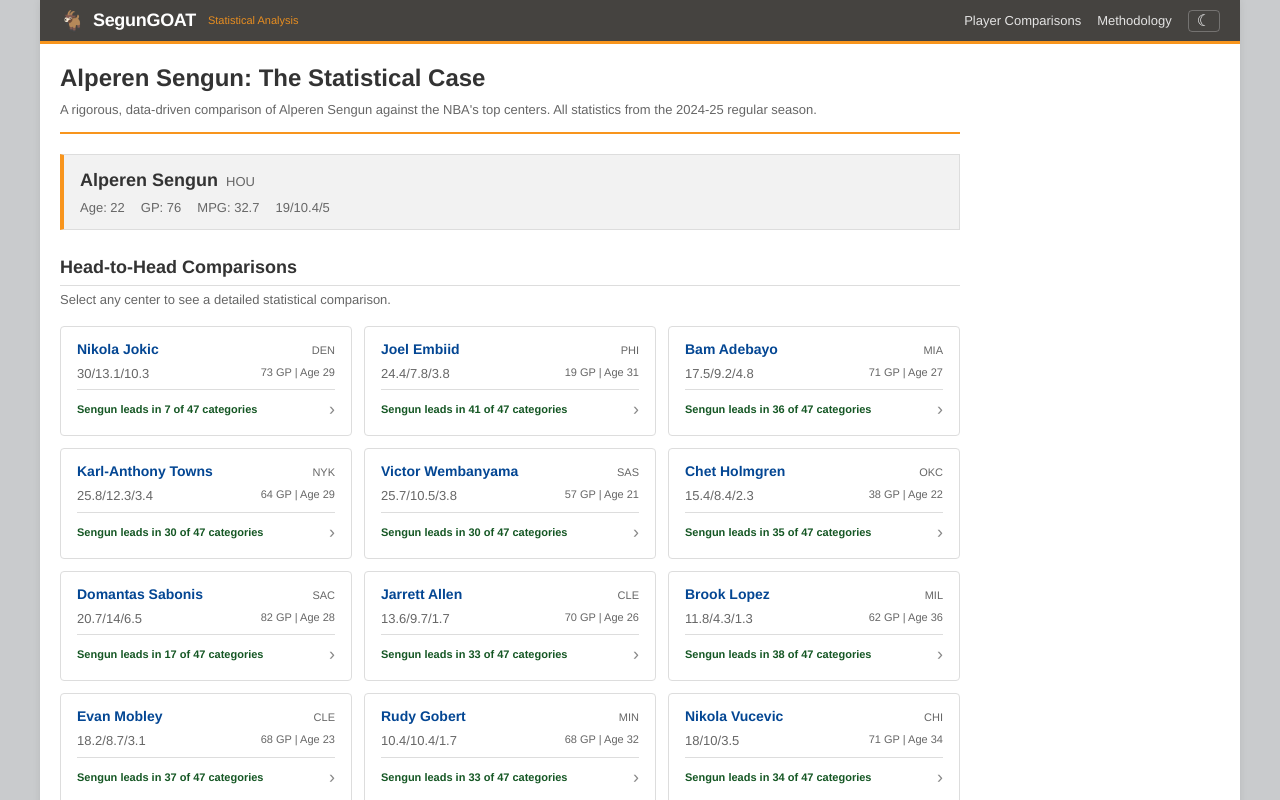
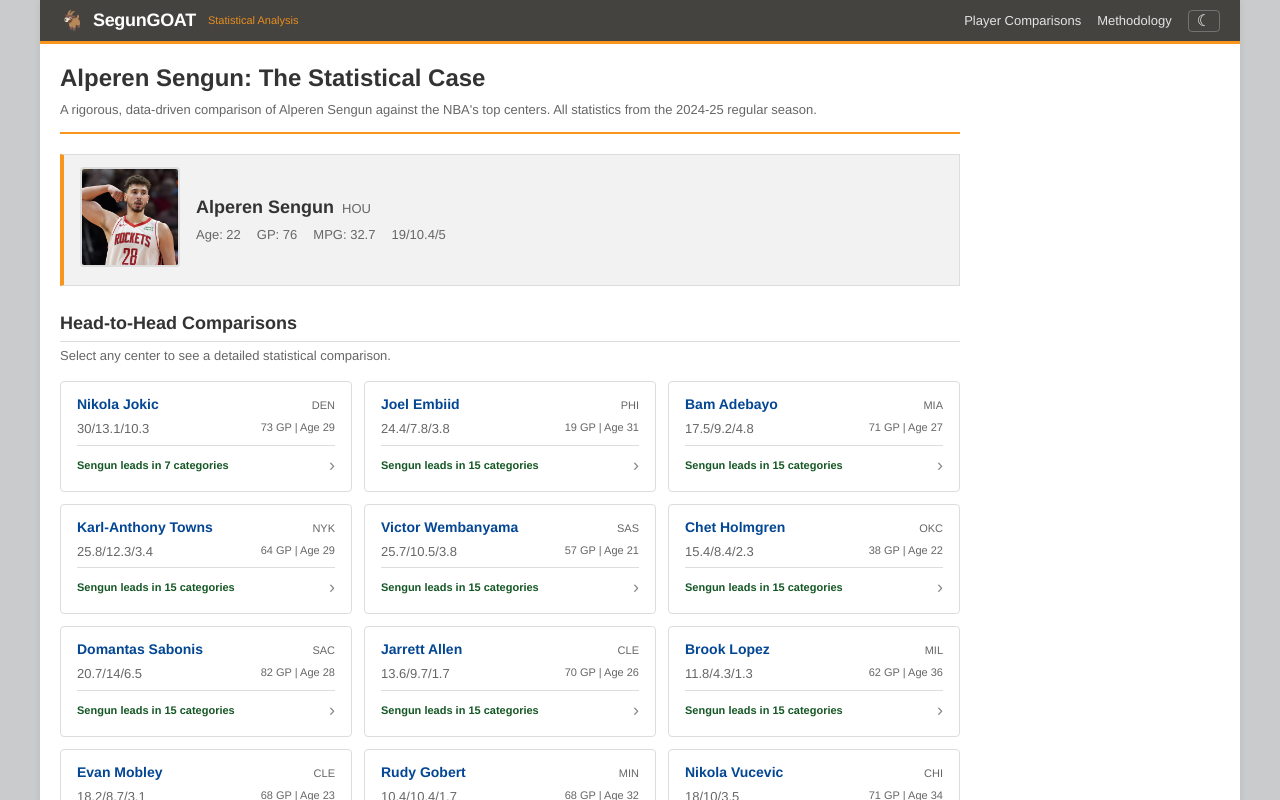
Before and after one commit to aguiarcode/sengungoat, a React (Vite) app: page /#/ in a window 1280 px wide. Shown: the top 800 px of the page. Built offline with nearby package versions, Linux system fonts and the light colour scheme.

Commit message:
tweaks jokic comparison

```diff
--- a/src/components/home/HomePage.css
+++ b/src/components/home/HomePage.css
@@ -19,11 +19,28 @@
 }
 
 .home-sengun-summary {
+  display: flex;
+  align-items: center;
+  gap: 16px;
   background: var(--color-sidebar-bg);
   border: 1px solid var(--color-border);
   border-left: 4px solid var(--color-accent);
   padding: 12px 16px;
   margin-bottom: 24px;
+}
+
+.sengun-photo {
+  flex-shrink: 0;
+}
+
+.sengun-photo img {
+  width: 100px;
+  height: 100px;
+  object-fit: cover;
+  object-position: top;
+  border-radius: 4px;
+  border: 2px solid var(--color-border);
+  background: var(--color-content-bg);
 }
 
 .sengun-info h2 {
--- a/src/components/home/HomePage.tsx
+++ b/src/components/home/HomePage.tsx
@@ -1,6 +1,6 @@
 import { Link } from 'react-router-dom';
 import { opponents, sengun } from '../../data/players';
-import { countWins } from '../../engine/cherryPicker';
+import { cherryPick } from '../../engine/cherryPicker';
 import './HomePage.css';
 
 export function HomePage() {
@@ -15,6 +15,12 @@
       </div>
 
       <div className="home-sengun-summary">
+        <div className="sengun-photo">
+          <img
+            src={import.meta.env.BASE_URL + 'images/sengun.jpg'}
+            alt="Alperen Sengun"
+          />
+        </div>
         <div className="sengun-info">
           <h2>
             <span className="sengun-name">{sengun.name}</span>
@@ -36,7 +42,8 @@
 
       <div className="player-grid">
         {opponents.map(opponent => {
-          const { wins, total } = countWins(opponent);
+          const stats = cherryPick(opponent);
+          const wins = stats.length;
           return (
             <Link
               key={opponent.id}
@@ -55,7 +62,7 @@
               </div>
               <div className="card-result">
                 <span className="win-count">
-                  Sengun leads in {wins} of {total} categories
+                  Sengun leads in {wins} categories
                 </span>
                 <span className="card-arrow">&rsaquo;</span>
               </div>
--- a/src/hooks/useComparison.ts
+++ b/src/hooks/useComparison.ts
@@ -1,7 +1,7 @@
 import { useState, useMemo } from 'react';
 import type { MetricType, ComparisonResult } from '../types';
 import { getOpponentById } from '../data/players';
-import { cherryPick, countWins, countWinsForMetric } from '../engine/cherryPicker';
+import { cherryPick } from '../engine/cherryPicker';
 import { generateAnalysis } from '../engine/analysisGenerator';
 
 export function useComparison(opponentId: string) {
@@ -13,17 +13,18 @@
     if (!opponent) return null;
 
     const stats = cherryPick(opponent, forcedMetric);
-    const { wins, total } = forcedMetric
-      ? countWinsForMetric(opponent, forcedMetric)
-      : countWins(opponent);
 
-    const analysisText = generateAnalysis(opponent, stats, wins, total);
+    // Display record = cherry-picked stats only (Sengun always wins all shown)
+    const sengunWins = stats.length;
+    const totalCategories = stats.length;
+
+    const analysisText = generateAnalysis(opponent, stats, sengunWins, totalCategories);
 
     return {
       opponent,
       stats,
-      totalCategories: total,
-      sengunWins: wins,
+      totalCategories,
+      sengunWins,
       analysisText,
     };
   }, [opponent, forcedMetric]);
```
Also changed, not shown: public/images/sengun.jpg (added).
